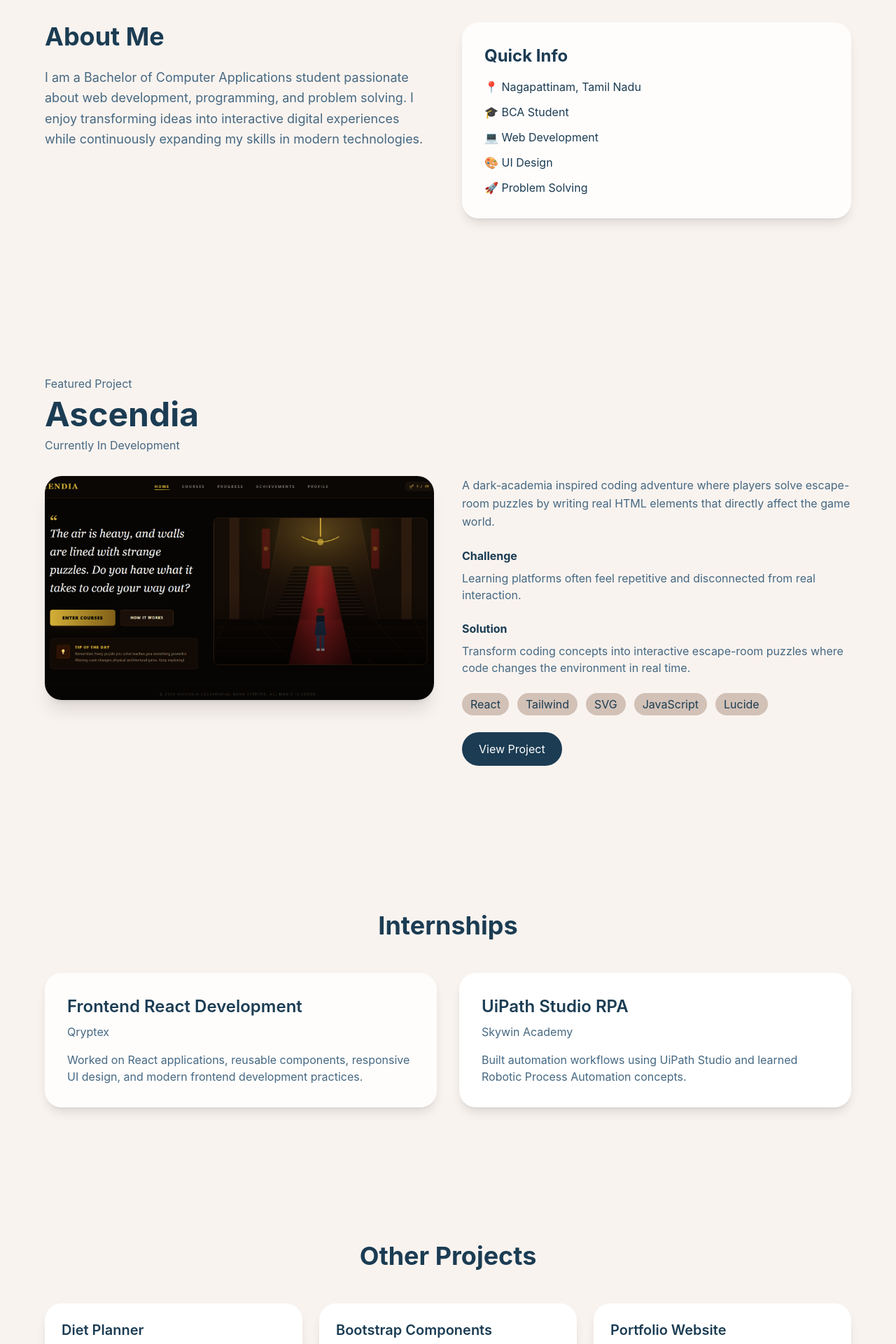
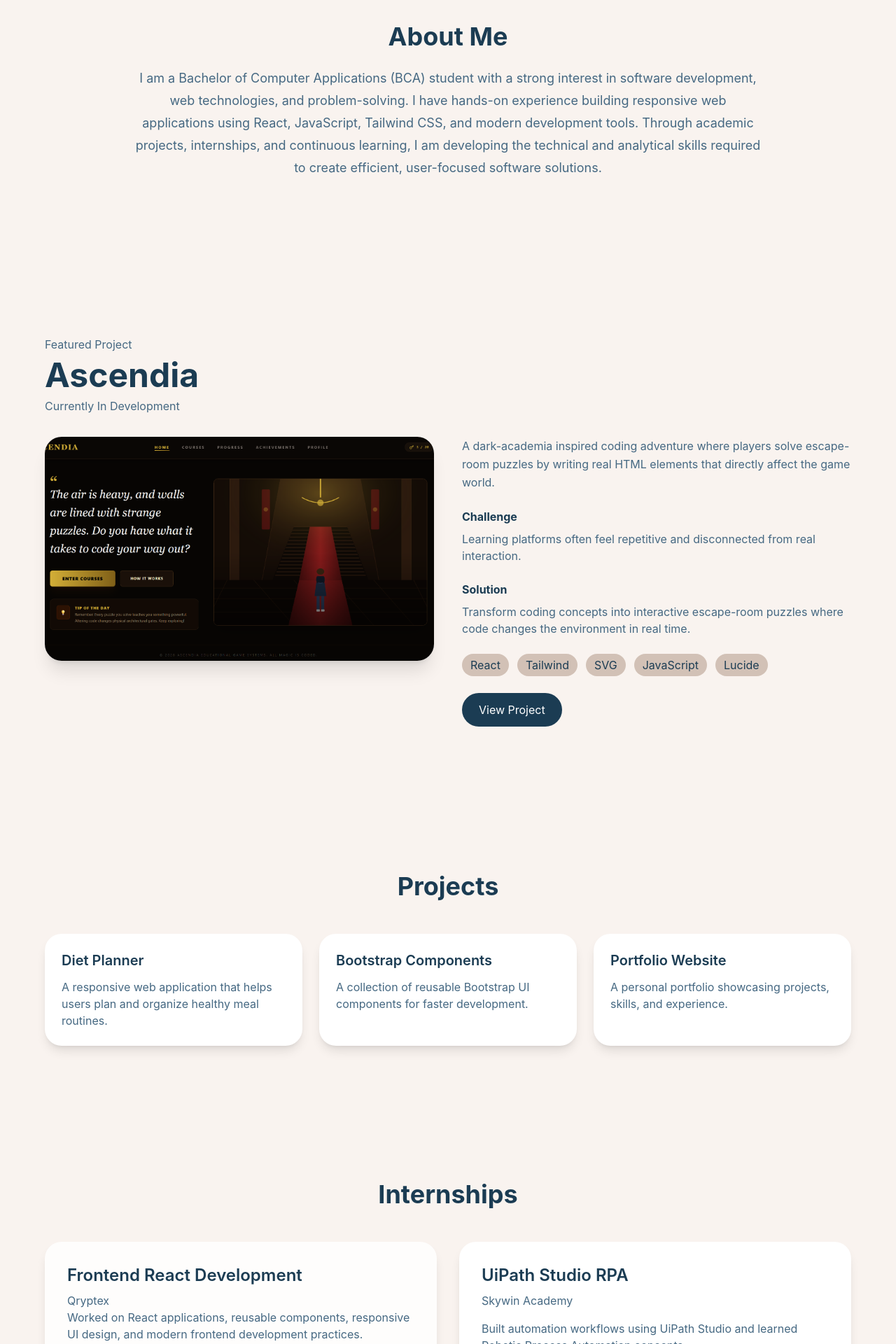
Before and after one commit to fahirafarvin/My-Portfolio, a React (Vite) app: page / in a window 1280 px wide. Shown: the part 880-2800 px from the top of the page at 70% size. Built offline with nearby package versions, Linux system fonts and the light colour scheme.

Commit message:
Enhance portfolio design and content

```diff
--- a/package.json
+++ b/package.json
@@ -17,6 +17,7 @@
     "lucide-react": "^1.17.0",
     "react": "^19.2.6",
     "react-dom": "^19.2.6",
+    "react-icons": "^5.6.0",
     "tailwindcss": "^4.3.0"
   },
   "devDependencies": {
--- a/src/App.jsx
+++ b/src/App.jsx
@@ -6,7 +6,6 @@ import Internships from "./components/Internships";
 import Projects from "./components/Projects";
 import Skills from "./components/Skills";
 import Certificates from "./components/Certificates";
-import Learning from "./components/Learning";
 import Contact from "./components/Contact";
 import Footer from "./components/Footer";
 
@@ -17,11 +16,10 @@ function App() {
       <Hero />
       <About />
       <FeaturedProject />
+      <Projects />
       <Internships />
-      <Projects />
       <Skills />
       <Certificates />
-      <Learning />
       <Contact />
       <Footer />
     </div>
--- a/src/components/About.jsx
+++ b/src/components/About.jsx
@@ -1,4 +1,5 @@
 import { motion } from "framer-motion";
+
 export default function About() {
   return (
     <motion.section
@@ -9,29 +10,18 @@ export default function About() {
       id="about"
       className="py-28 px-6"
     >
-      <div className="max-w-6xl mx-auto grid md:grid-cols-2 gap-10">
-        <div>
-          <h2 className="text-4xl font-bold mb-6">About Me</h2>
+      <div className="max-w-4xl mx-auto text-center">
+        <h2 className="text-4xl font-bold mb-6">About Me</h2>
 
-          <p className="text-lg leading-relaxed text-[#456882]">
-            I am a Bachelor of Computer Applications student passionate about
-            web development, programming, and problem solving. I enjoy
-            transforming ideas into interactive digital experiences while
-            continuously expanding my skills in modern technologies.
-          </p>
-        </div>
-
-        <div className="bg-white/80 backdrop-blur-md rounded-3xl p-8 shadow-lg">
-          <h3 className="font-bold text-2xl mb-4">Quick Info</h3>
-
-          <div className="space-y-3">
-            <p>📍 Nagapattinam, Tamil Nadu</p>
-            <p>🎓 BCA Student</p>
-            <p>💻 Web Development</p>
-            <p>🎨 UI Design</p>
-            <p>🚀 Problem Solving</p>
-          </div>
-        </div>
+        <p className="text-lg leading-8 text-[#456882]">
+          I am a Bachelor of Computer Applications (BCA) student with a strong
+          interest in software development, web technologies, and
+          problem-solving. I have hands-on experience building responsive web
+          applications using React, JavaScript, Tailwind CSS, and modern
+          development tools. Through academic projects, internships, and
+          continuous learning, I am developing the technical and analytical
+          skills required to create efficient, user-focused software solutions.
+        </p>
       </div>
     </motion.section>
   );
--- a/src/components/Certificates.jsx
+++ b/src/components/Certificates.jsx
@@ -10,24 +10,78 @@ export default function Certificates() {
     >
       <div className="max-w-6xl mx-auto">
         <h2 className="text-4xl font-bold text-center mb-12">Certifications</h2>
+        <div className="grid grid-cols-1 gap-8">
+          <div className="bg-white p-8 rounded-3xl shadow-lg">
+            <h3 className="text-xl font-semibold">UiPath Studio RPA</h3>
 
-        <div className="grid md:grid-cols-3 gap-6">
-          <div className="bg-white/80 backdrop-blur-md p-6 rounded-3xl shadow-lg">
-            <h3 className="font-semibold">UiPath Studio RPA</h3>
+            <p className="text-[#456882] mt-2 mb-4">Skywin Academy</p>
+            <p className="text-[#456882] leading-relaxed">
+              Designed and developed a Supplier Record Creation Automation
+              Workflow using UiPath Studio to automate the transfer of supplier
+              data from Excel spreadsheets to a web-based form, reducing manual
+              effort, minimizing data-entry errors, and improving process
+              efficiency.
+            </p>
 
-            <p className="text-[#456882] mt-2">Skywin Academy</p>
+            <div className="flex flex-wrap gap-2 mt-5">
+              <span className="bg-[#D2C1B6] px-3 py-1 rounded-full text-sm">
+                UiPath Studio
+              </span>
+
+              <span className="bg-[#D2C1B6] px-3 py-1 rounded-full text-sm">
+                RPA
+              </span>
+
+              <span className="bg-[#D2C1B6] px-3 py-1 rounded-full text-sm">
+                Excel Automation
+              </span>
+
+              <span className="bg-[#D2C1B6] px-3 py-1 rounded-full text-sm">
+                DataTables
+              </span>
+            </div>
           </div>
 
-          <div className="bg-white p-6 rounded-3xl shadow-lg">
-            <h3 className="font-semibold">Frontend React Development</h3>
+          <div className="bg-white p-8 rounded-3xl shadow-lg">
+            <h3 className="text-xl font-semibold">
+              Frontend React Development
+            </h3>
 
-            <p className="text-[#456882] mt-2">Qryptex</p>
-          </div>
+            <a
+              href="https://qryptex.in/"
+              target="_blank"
+              rel="noopener noreferrer"
+              className="text-[#456882] mt-2 mb-4 inline-block hover:underline"
+            >
+              Qryptex
+            </a>
 
-          <div className="bg-white p-6 rounded-3xl shadow-lg">
-            <h3 className="font-semibold">More Certifications</h3>
+            <p className="text-[#456882] leading-relaxed">
+              Completed hands-on training in modern frontend development using
+              React and Tailwind CSS. Gained practical experience in project
+              setup, component-based architecture, state management, responsive
+              design, GitHub version control, deployment workflows, and building
+              interactive user interfaces using industry-standard development
+              practices.
+            </p>
 
-            <p className="text-[#456882] mt-2">Coming Soon</p>
+            <div className="flex flex-wrap gap-2 mt-5">
+              {[
+                "React",
+                "Tailwind CSS",
+                "JavaScript",
+                "GitHub",
+                "Responsive Design",
+                "Component Architecture",
+              ].map((skill) => (
+                <span
+                  key={skill}
+                  className="bg-[#D2C1B6] px-3 py-1 rounded-full text-sm"
+                >
+                  {skill}
+                </span>
+              ))}
+            </div>
           </div>
         </div>
       </div>
--- a/src/components/Hero.jsx
+++ b/src/components/Hero.jsx
@@ -57,14 +57,14 @@ export default function Hero() {
           transition={{ duration: 1 }}
           className="bg-white/70 backdrop-blur-md rounded-3xl p-8 shadow-xl"
         >
-          <h3 className="text-2xl font-bold mb-6">Developer Profile</h3>
+          <h3 className="text-2xl font-bold mb-6">Quick Overview</h3>
 
           <div className="space-y-4">
             <p>🎓 BCA Student</p>
-            <p>📍 Nagapattinam, Tamil Nadu</p>
-            <p>💻 React Enthusiast</p>
-            <p>🎮 Learning Game Creator</p>
-            <p>🚀 Continuous Learner</p>
+            <p>💻 Frontend Development</p>
+            <p>🤖 RPA Enthusiast</p>
+            <p>📍 Tamil Nadu, India</p>
+            <p>🚀 Open to Opportunities</p>
           </div>
         </motion.div>
       </div>
--- a/src/components/Internships.jsx
+++ b/src/components/Internships.jsx
@@ -18,7 +18,14 @@ export default function Internships() {
               Frontend React Development
             </h3>
 
-            <p className="text-[#456882] mb-4">Qryptex</p>
+            <a
+              href="https://qryptex.in/"
+              target="_blank"
+              rel="noopener noreferrer"
+              className="text-[#456882] hover:underline"
+            >
+              Qryptex
+            </a>
 
             <p className="text-[#456882]">
               Worked on React applications, reusable components, responsive UI
--- a/src/components/Learning.jsx
+++ /dev/null
@@ -1,32 +0,0 @@
-import { motion } from "framer-motion";
-export default function Learning() {
-  const learning = [
-    "Advanced React",
-    "Data Structures",
-    "Problem Solving",
-    "UI/UX Design",
-    "RPA Automation",
-  ];
-
-  return (
-    <motion.section
-      initial={{ opacity: 0, y: 40 }}
-      whileInView={{ opacity: 1, y: 0 }}
-      viewport={{ once: true }}
-      transition={{ duration: 0.6 }}
-      className="py-24 px-6"
-    >
-      <div className="max-w-5xl mx-auto text-center">
-        <h2 className="text-4xl font-bold mb-10">Currently Learning</h2>
-
-        <div className="flex flex-wrap justify-center gap-4">
-          {learning.map((item) => (
-            <span key={item} className="bg-[#D2C1B6] px-5 py-3 rounded-full">
-              {item}
-            </span>
-          ))}
-        </div>
-      </div>
-    </motion.section>
-  );
-}
--- a/src/components/Projects.jsx
+++ b/src/components/Projects.jsx
@@ -28,7 +28,7 @@ export default function Projects() {
       className="py-24 px-6"
     >
       <div className="max-w-6xl mx-auto">
-        <h2 className="text-4xl font-bold mb-12 text-center">Other Projects</h2>
+        <h2 className="text-4xl font-bold mb-12 text-center">Projects</h2>
 
         <div className="grid md:grid-cols-3 gap-6">
           {projects.map((project) => (
--- a/src/components/Skills.jsx
+++ b/src/components/Skills.jsx
@@ -1,45 +1,79 @@
 import { motion } from "framer-motion";
+
+import {
+  FaHtml5,
+  FaCss3Alt,
+  FaReact,
+  FaGitAlt,
+  FaGithub,
+  FaJava,
+} from "react-icons/fa";
+
+import {
+  SiJavascript,
+  SiTailwindcss,
+  SiBootstrap,
+  SiPython,
+  SiUipath,
+} from "react-icons/si";
+
 export default function Skills() {
-  const groups = {
-    Frontend: ["HTML", "CSS", "JavaScript", "React", "Tailwind", "Bootstrap"],
-
-    Programming: ["Python", "Java", "C"],
-
-    Tools: ["Git", "GitHub", "VS Code", "UiPath Studio"],
-  };
+  const skills = [
+    { name: "HTML", icon: FaHtml5 },
+    { name: "CSS", icon: FaCss3Alt },
+    { name: "JavaScript", icon: SiJavascript },
+    { name: "React", icon: FaReact },
+    { name: "Tailwind CSS", icon: SiTailwindcss },
+    { name: "Bootstrap", icon: SiBootstrap },
+    { name: "Python", icon: SiPython },
+    { name: "Java", icon: FaJava },
+    { name: "Git", icon: FaGitAlt },
+    { name: "GitHub", icon: FaGithub },
+    { name: "UiPath Studio", icon: SiUipath },
+  ];
 
   return (
     <motion.section
+      id="skills"
+      className="py-24 px-6"
       initial={{ opacity: 0, y: 40 }}
       whileInView={{ opacity: 1, y: 0 }}
       viewport={{ once: true }}
       transition={{ duration: 0.6 }}
-      id="skills"
-      className="py-24 px-6"
     >
       <div className="max-w-6xl mx-auto">
-        <h2 className="text-4xl font-bold text-center mb-14">Skills</h2>
+        <h2 className="text-4xl font-bold text-center mb-12">Skills</h2>
 
-        <div className="grid md:grid-cols-3 gap-8">
-          {Object.entries(groups).map(([title, items]) => (
-            <div
-              key={title}
-              className="bg-white p-8 rounded-3xl shadow-lg hover:-translate-y-2 transition-all"
-            >
-              <h3 className="text-xl font-bold mb-5">{title}</h3>
+        <div className="grid grid-cols-2 sm:grid-cols-3 md:grid-cols-4 gap-6">
+          {skills.map((skill) => {
+            const Icon = skill.icon;
 
-              <div className="flex flex-wrap gap-3">
-                {items.map((item) => (
-                  <span
-                    key={item}
-                    className="bg-[#D2C1B6] px-3 py-2 rounded-full"
-                  >
-                    {item}
-                  </span>
-                ))}
+            return (
+              <div
+                key={skill.name}
+                className="
+                  bg-white/80
+                  backdrop-blur-md
+                  rounded-3xl
+                  shadow-lg
+                  p-6
+                  flex
+                  flex-col
+                  items-center
+                  justify-center
+                  gap-4
+                  hover:-translate-y-2
+                  hover:shadow-2xl
+                  transition-all
+                  duration-300
+                "
+              >
+                <Icon size={40} className="text-[#456882]" />
+
+                <p className="font-medium text-center">{skill.name}</p>
               </div>
-            </div>
-          ))}
+            );
+          })}
         </div>
       </div>
     </motion.section>
```
Also changed, not shown: 1 other file (tests, documents, lock files or other folders).
